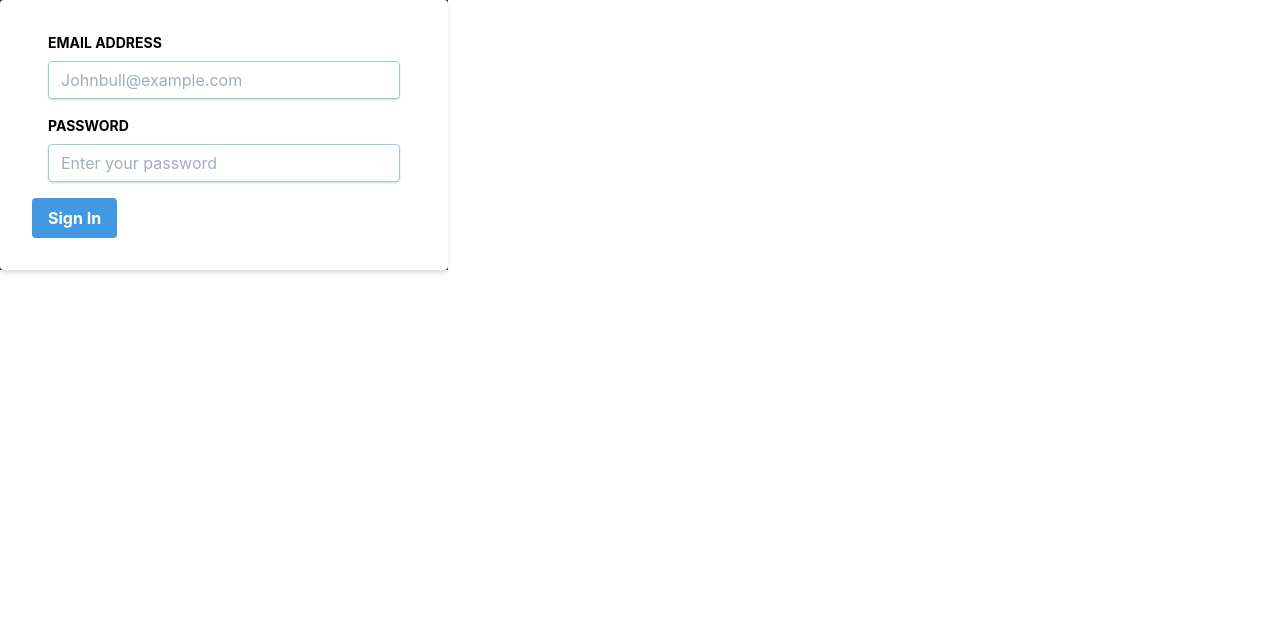
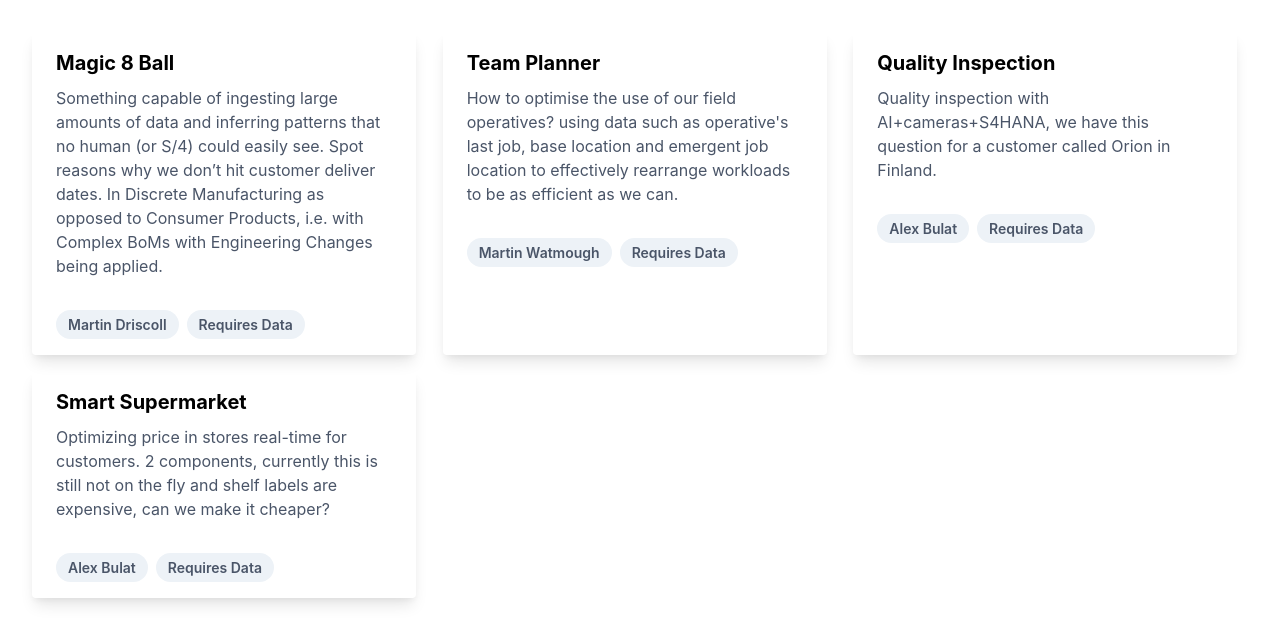
Before and after one commit to Leoooob/show-and-trello, a React (Create React App) app: page / in a window 1280 px wide. Shown: the top 644 px of the page. Built offline with nearby package versions, Linux system fonts and the light colour scheme.

Commit message:
first draft of cards for each scenario and basic grid

```diff
--- a/src/App.js
+++ b/src/App.js
@@ -1,24 +1,11 @@
 import React from 'react';
-import logo from './logo.svg';
+import TrelloCards from './TrelloCards.js'
 
 function App() {
+
   return (
     <div className="App" >
-      <div className="w-full max-w-md bg-gray-800" >
-        <form action="" className=" bg-white shadow-md rounded px-8 py-8 pt-8">
-          <div className="px-4 pb-4">
-            <label htmlFor="email" className="text-sm block font-bold  pb-2">EMAIL ADDRESS</label>
-            <input type="email" name="email" id="" className="shadow appearance-none border rounded w-full py-2 px-3 text-gray-700 leading-tight focus:outline-none focus:shadow-outline border-blue-300 " placeholder="Johnbull@example.com"/>
-          </div>
-          <div  className="px-4 pb-4">
-            <label htmlFor="password" className="text-sm block font-bold pb-2">PASSWORD</label>
-            <input type="password" name="email" id="" className="shadow appearance-none border rounded w-full py-2 px-3 text-gray-700 leading-tight focus:outline-none focus:shadow-outline border-blue-300" placeholder="Enter your password"/>
-          </div>
-          <div>
-            <button className="bg-blue-500 hover:bg-blue-700 text-white font-bold py-2 px-4 rounded focus:outline-none focus:shadow-outline" type="button">Sign In</button>
-          </div>
-        </form>
-      </div>
+      <TrelloCards />
     </div>
   );
 }
--- /dev/null
+++ b/src/TrelloCards.js
@@ -0,0 +1,34 @@
+import React from 'react';
+import TrelloData from './trello.json';
+
+function TrelloCards() {
+  var cards = TrelloData.scenarios.map((scenario, i) => {
+    return TrelloCard(scenario, i);
+  });
+
+  return (
+    <div className="card-container">
+      {cards}
+    </div>
+  );
+}
+
+function TrelloCard(scenario, i) {
+  // console.log(scenario);
+  return (
+    <article className="max-w-sm rounded overflow-hidden shadow-lg" key={i}>
+      <div className="px-6 py-4">
+        <div className="font-bold text-xl mb-2">{scenario.name}</div>
+        <p className="text-gray-700 text-base">
+          {scenario.description}
+        </p>
+      </div>
+      <div className="px-6 py-4">
+        <span className="inline-block bg-gray-200 rounded-full px-3 py-1 text-sm font-semibold text-gray-700 mr-2">{scenario.owner}</span>
+        <span className="inline-block bg-gray-200 rounded-full px-3 py-1 text-sm font-semibold text-gray-700 mr-2">{scenario.bData ? "" : "Requires Data"}</span>
+      </div>
+    </article>
+  );
+}
+
+export default TrelloCards;
--- a/src/index.js
+++ b/src/index.js
@@ -1,6 +1,7 @@
 import React from 'react';
 import ReactDOM from 'react-dom';
 import './styles/tailwind.css';
+import './styles/index.css';
 import App from './App';
 import * as serviceWorker from './serviceWorker';
 
--- a/src/styles/index.css
+++ b/src/styles/index.css
@@ -3,3 +3,10 @@
 @tailwind components;
 
 @tailwind utilities;
+
+.card-container {
+  margin: 2rem;
+  display: grid;
+  grid-template-columns: repeat(auto-fill, minmax(320px, 1fr));
+  grid-gap: 1rem;
+}
--- /dev/null
+++ b/src/trello.json
@@ -0,0 +1,23 @@
+{
+  "scenarios": [{
+    "name": "Magic 8 Ball",
+    "description": "Something capable of ingesting large amounts of data and inferring patterns that no human (or S/4) could easily see.  Spot reasons why we don’t hit customer deliver dates.  In Discrete Manufacturing as opposed to Consumer Products, i.e. with Complex BoMs with Engineering Changes being applied.",
+    "owner": "Martin Driscoll",
+    "bData": false
+  }, {
+    "name": "Team Planner",
+    "description": "How to optimise the use of our field operatives? using data such as operative's last job, base location and emergent job location to effectively rearrange workloads to be as efficient as we can.",
+    "owner": "Martin Watmough",
+    "bData": false
+  }, {
+    "name": "Quality Inspection",
+    "description": "Quality inspection with AI+cameras+S4HANA, we have this question for a customer called Orion in Finland.",
+    "owner": "Alex Bulat",
+    "bData": false
+  }, {
+    "name": "Smart Supermarket",
+    "description": "Optimizing price in stores real-time for customers. 2 components, currently this is still not on the fly and shelf labels are expensive, can we make it cheaper?",
+    "owner": "Alex Bulat",
+    "bData": false
+  }]
+}
```
